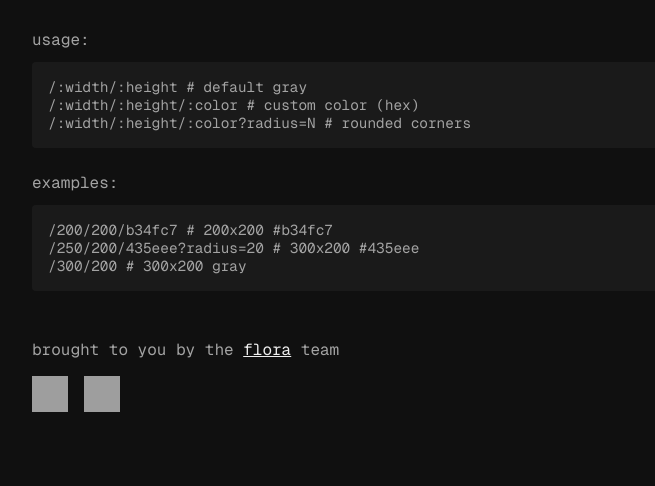
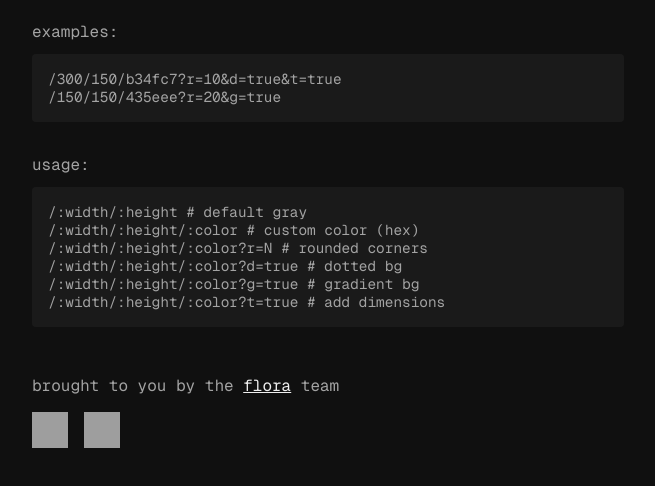
Before and after one commit to floraorg/faux, a plain HTML site: page views/index.html in a window 1280 px wide. Shown: the part 188-674 px from the top of the page, without its empty margins (32-687 px from the left). Drawn offline with nearby package versions, Linux system fonts and the light colour scheme; grey boxes are pictures that could not be loaded.

Commit message:
update main page

```diff
--- a/views/index.html
+++ b/views/index.html
@@ -14,6 +14,10 @@
       margin: 0;
       padding: 0;
       text-wrap: wrap;
+    }
+
+    body {
+      width: fit-content;
     }
 
     html {
@@ -77,25 +81,28 @@
   </p>
 
   <div class="flex2">
-    <img src="/300/200/b34fc7" alt="Purple placeholder with rounded corners">
-    <img src="/250/200/435eee?radius=20" alt="Blue placeholder">
+    <img src="/300/150/b34fc7?r=10&d=true&t=true" alt="Purple placeholder with rounded corners">
+    <img src="/150/150/435eee?r=20&g=true" alt="Blue placeholder">
   </div>
+
+  <div style="margin-top: 1.5rem;">
+    <p class="dim section-label">examples:</p>
+    <div class="example-box">
+      <p>/300/150/b34fc7?r=10&d=true&t=true</p>
+      <p>/150/150/435eee?r=20&g=true</p>
+    </div>
+  </div>
+
 
   <div style="margin-top: 2rem;">
     <p class="dim section-label">usage:</p>
     <div class="example-box">
       <p>/:width/:height # default gray</p>
       <p>/:width/:height/:color # custom color (hex)</p>
-      <p>/:width/:height/:color?radius=N # rounded corners</p>
-    </div>
-  </div>
-
-  <div style="margin-top: 1.5rem;">
-    <p class="dim section-label">examples:</p>
-    <div class="example-box">
-      <p>/200/200/b34fc7 # 200x200 #b34fc7</p>
-      <p>/250/200/435eee?radius=20 # 300x200 #435eee</p>
-      <p>/300/200 # 300x200 gray</p>
+      <p>/:width/:height/:color?r=N # rounded corners</p>
+      <p>/:width/:height/:color?d=true # dotted bg</p>
+      <p>/:width/:height/:color?g=true # gradient bg</p>
+      <p>/:width/:height/:color?t=true # add dimensions</p>
     </div>
   </div>
 
```
Also changed, not shown: 2 other files.
